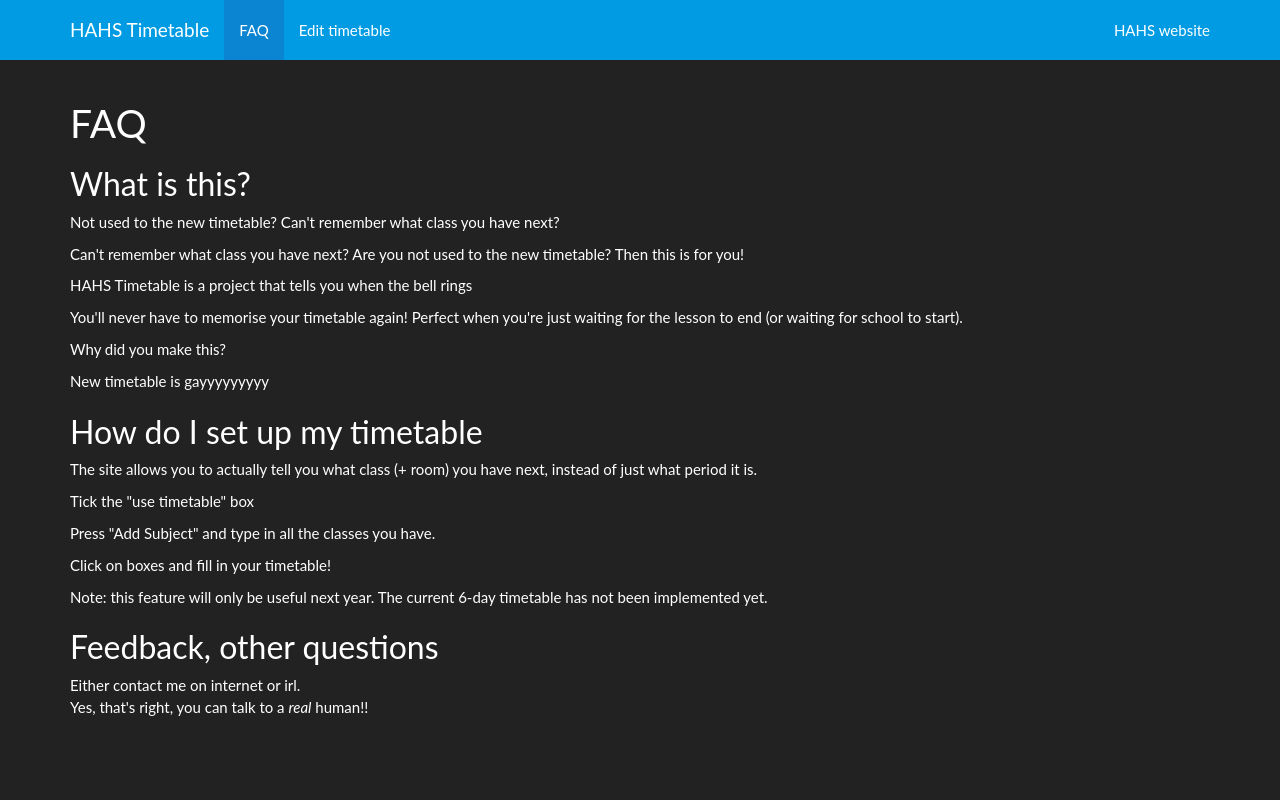
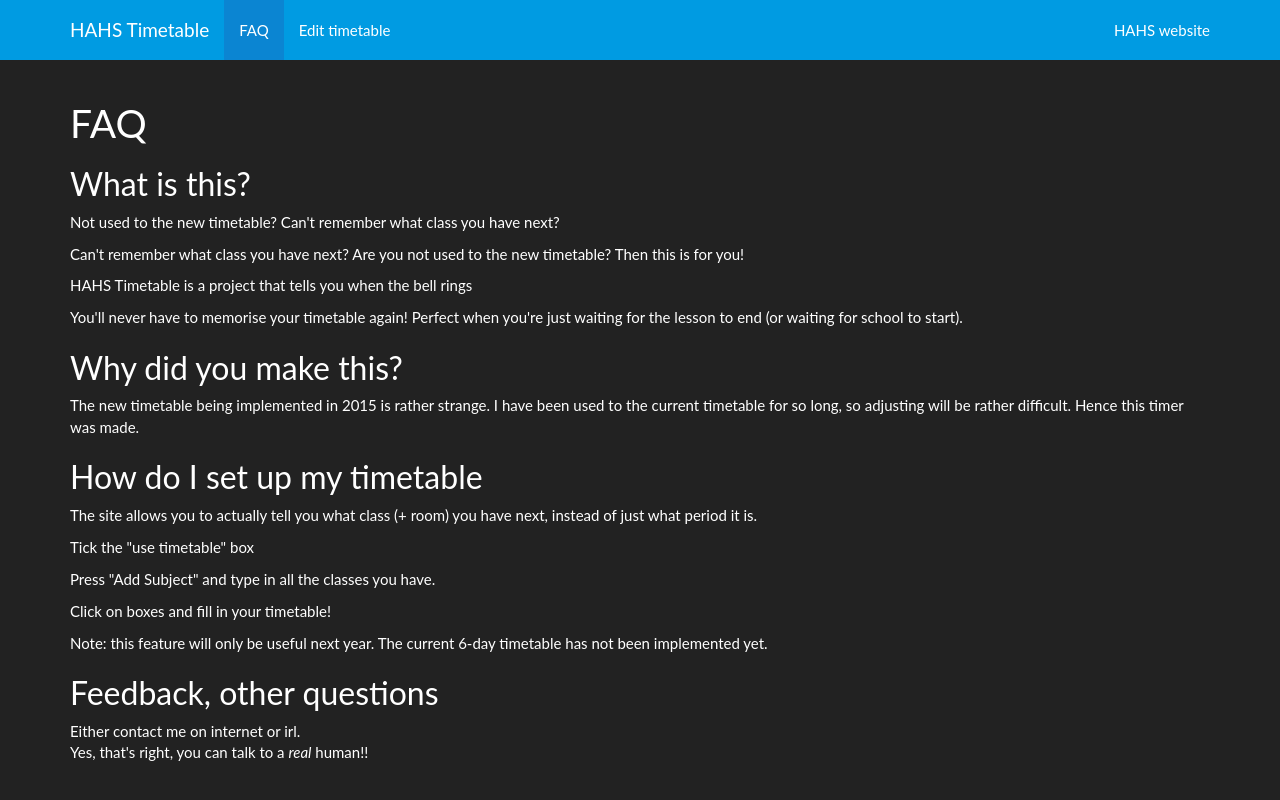
Before and after one commit to jonathanlam/hahstimetable, a plain HTML site: page faq.html in a window 1280 px wide. Drawn offline with nearby package versions, Linux system fonts and the light colour scheme; a web font is replaced by a local one.

Commit message:
Update faq.html

```diff
--- a/faq.html
+++ b/faq.html
@@ -46,8 +46,8 @@
 		<p>HAHS Timetable is a project that tells you when the bell rings</p>
 		<p>You'll never have to memorise your timetable again! Perfect when you're just waiting for the lesson to end (or waiting for school to start).</p>
 
-		<p>Why did you make this?</p>
-		<p>New timetable is gayyyyyyyyy</p>
+		<h2>Why did you make this?</h2>
+		<p>The new timetable being implemented in 2015 is rather strange. I have been used to the current timetable for so long, so adjusting will be rather difficult. Hence this timer was made.</p>
 
 		<h2>How do I set up my timetable</h2>
 		<p>The site allows you to actually tell you what class (+ room) you have next, instead of just what period it is.</p>
```
